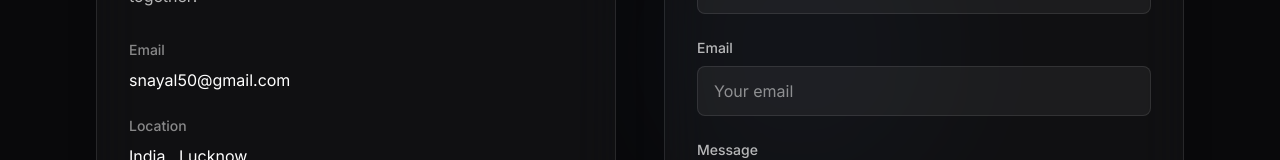
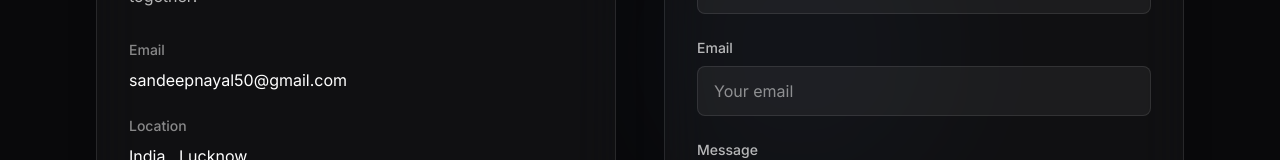
Before and after one commit to thisMeSandeep/Sandeep-MERN-stack-developer-portfolio, a Next.js app: page / in a window 1280 px wide. Shown: the part 4361-4521 px from the top of the page. Built offline with nearby package versions, Linux system fonts and the light colour scheme.

Commit message:
updated resume

```diff
--- a/components/Contact.tsx
+++ b/components/Contact.tsx
@@ -20,6 +20,7 @@ const Contact = () => {
 
   const handleSubmit = (e: React.FormEvent) => {
     e.preventDefault();
+    alert("Please use email , this feature is yet to be integrated");
     // Reset form
     setFormData({
       name: "",
@@ -72,7 +73,7 @@ const Contact = () => {
                     href="mailto:snayal50@gmail.com"
                     className="text-white hover:text-primary transition-colors duration-300"
                   >
-                    snayal50@gmail.com
+                    sandeepnayal50@gmail.com
                   </a>
                 </div>
 
```
Also changed, not shown: 1 other file (tests, documents, lock files or other folders).
